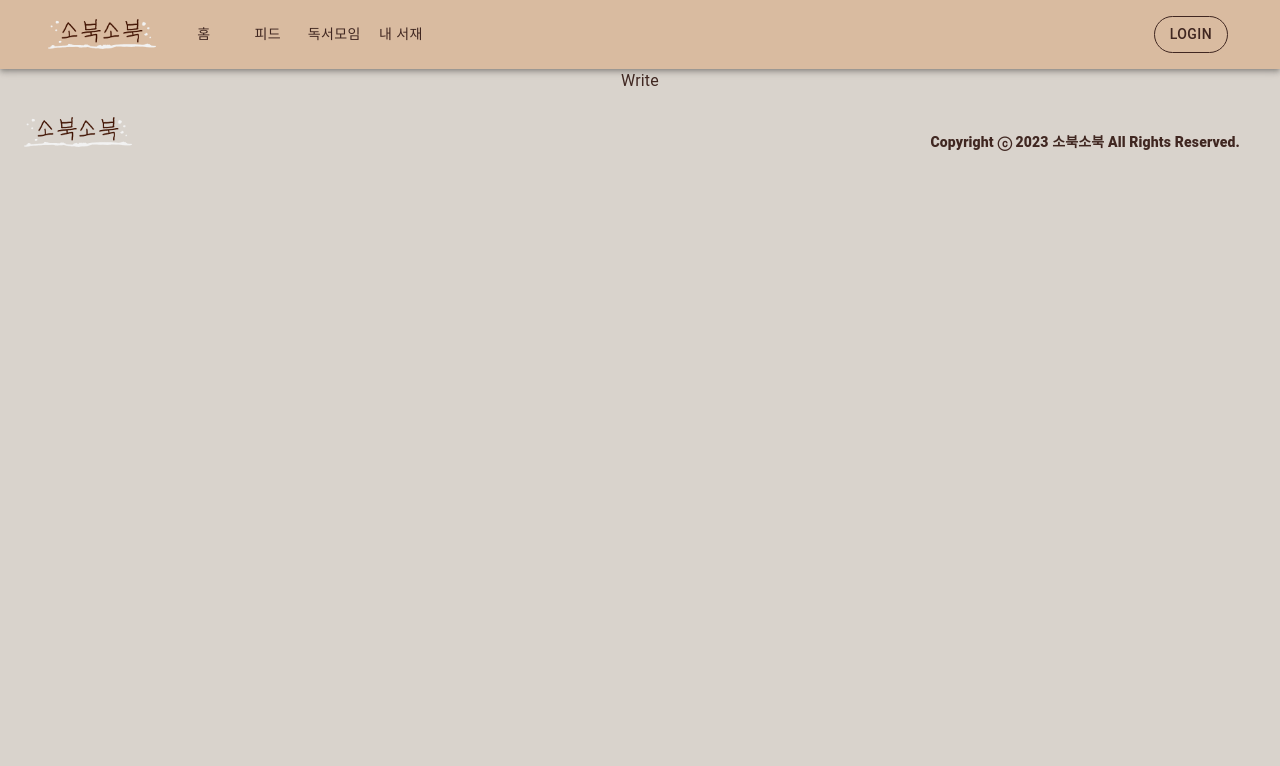
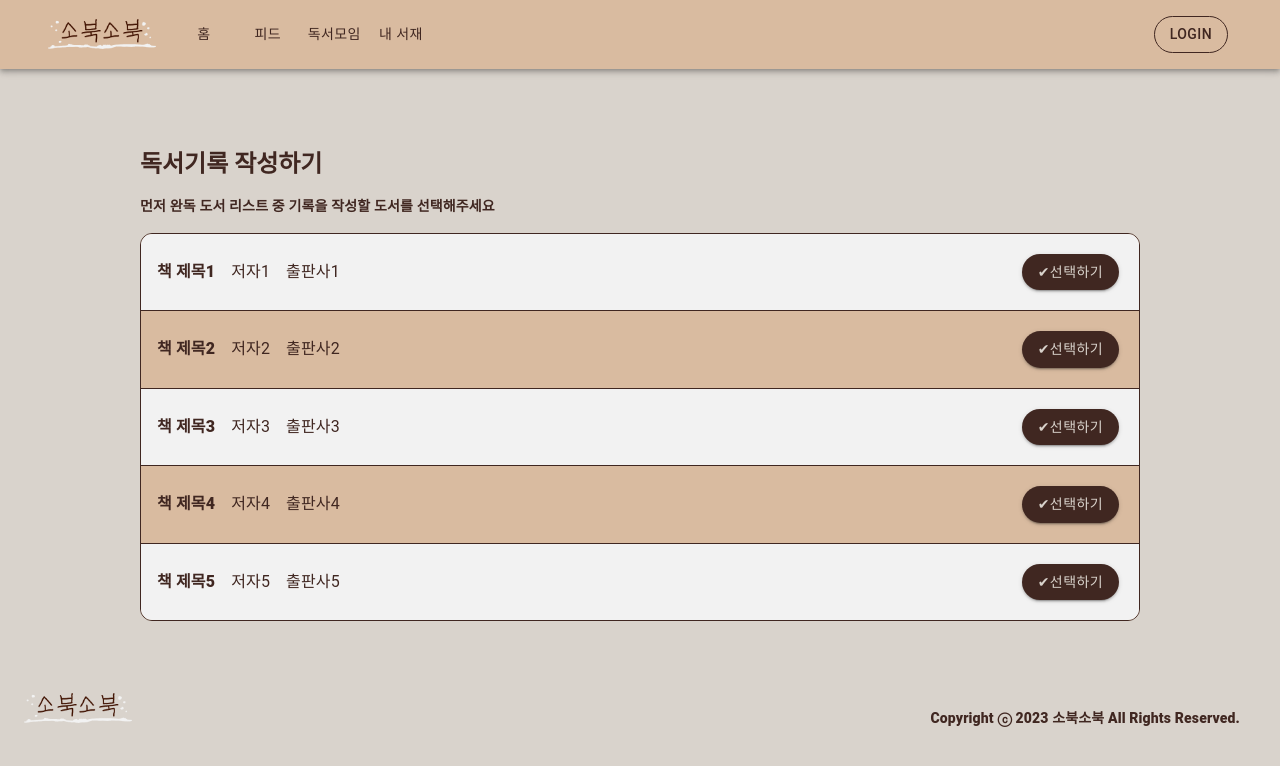
Before and after one commit to cwhite723/sobuk-sobuk, a React (Create React App) app in the folder project/client/: page /write in a window 1280 px wide. Shown: the top 766 px of the page. Built offline with nearby package versions, Linux system fonts and the light colour scheme.

Commit message:
design: Write Page base UI

```diff
--- a/project/client/src/pages/WritePage.tsx
+++ b/project/client/src/pages/WritePage.tsx
@@ -1,5 +1,174 @@
+import { Box, TextField } from "@mui/material";
+import CommonBigButton from "components/common/CommonBigButton";
+import CommonButton from "components/common/CommonButton";
+import CommonTextField from "components/common/CommonTextField";
+import CommonTitle from "components/common/CommonTitle";
+import CommonTypography from "components/common/CommonTypography";
+import React from "react";
+
+interface BookItem {
+  bookId: number;
+  bookName: string;
+  writer: string;
+  publish: string;
+}
+
 const WritePage = () => {
-  return <>Write</>;
+  const [selectBook, setSelectBook] = React.useState<BookItem | null>(null);
+
+  const bookList = [
+    { bookId: 1, bookName: "책 제목1", writer: "저자1", publish: "출판사1" },
+    { bookId: 2, bookName: "책 제목2", writer: "저자2", publish: "출판사2" },
+    { bookId: 3, bookName: "책 제목3", writer: "저자3", publish: "출판사3" },
+    { bookId: 4, bookName: "책 제목4", writer: "저자4", publish: "출판사4" },
+    { bookId: 5, bookName: "책 제목5", writer: "저자5", publish: "출판사5" },
+  ];
+
+  const handleSubmitPost = () => {
+    console.log("submit post");
+  };
+
+  const handleSelectBook = (item: BookItem) => {
+    setSelectBook(item);
+  };
+
+  const handleChangeBook = () => {
+    setSelectBook(null);
+  };
+
+  return (
+    <Box
+      sx={{
+        width: "100%",
+        display: "flex",
+        flexDirection: "column",
+        py: { xs: 4, md: 6 },
+        px: { xs: 2, md: 4 },
+        mt: 4,
+      }}
+    >
+      <CommonTitle value="독서기록 작성하기" />
+      <CommonTypography
+        value="먼저 완독 도서 리스트 중 기록을 작성할 도서를 선택해주세요"
+        variant="body2"
+        bold={true}
+      />
+      {/* 완독 도서 리스트 */}
+      {selectBook === null ? (
+        <Box
+          sx={{
+            display: "flex",
+            flexDirection: "column",
+            border: "1px solid",
+            borderRadius: 3,
+            backgroundColor: "primary.main",
+            mt: 2,
+            overflowY: "auto",
+            "::-webkit-scrollbar": {
+              display: "none",
+            },
+          }}
+        >
+          {bookList.map((item) => (
+            <Box
+              key={item.bookId}
+              sx={{
+                display: "flex",
+                justifyContent: "space-between",
+                alignItems: "center",
+                p: 2,
+                "&:not(:last-of-type)": {
+                  borderBottom: "1px solid",
+                },
+                "&:nth-of-type(odd)": {
+                  backgroundColor: "primary.light",
+                },
+              }}
+            >
+              <Box
+                sx={{
+                  display: "flex",
+                  flexDirection: { xs: "column", md: "row" },
+                }}
+              >
+                <CommonTypography
+                  value={item.bookName}
+                  variant="body1"
+                  bold={true}
+                />
+                <CommonTypography
+                  value={item.writer}
+                  variant="body1"
+                  bold={false}
+                />
+                <CommonTypography
+                  value={item.publish}
+                  variant="body1"
+                  bold={false}
+                />
+              </Box>
+
+              <Box
+                sx={{
+                  display: "flex",
+                  flexDirection: { xs: "column", md: "row" },
+                  alignItems: { xs: "end", md: "center" },
+                }}
+              >
+                <CommonButton
+                  value="✔선택하기"
+                  outline={false}
+                  onClick={() => {
+                    handleSelectBook(item);
+                  }}
+                />
+              </Box>
+            </Box>
+          ))}
+        </Box>
+      ) : (
+        <></>
+      )}
+      {/* 독서기록 작성 form */}
+      {selectBook && (
+        <Box sx={{ mt: 4 }}>
+          <Box sx={{ display: "flex", alignItems: "baseline" }}>
+            <CommonTypography
+              value={"👉" + selectBook.bookName}
+              variant="h5"
+              bold={true}
+            />
+            <CommonTypography
+              value={selectBook.writer}
+              variant="body1"
+              bold={true}
+            />
+          </Box>
+          <CommonTextField
+            id="post-title"
+            label="Post Title"
+            type="required"
+            placeholder="제목을 입력하세요"
+          />
+          <TextField
+            id="post-contents"
+            label="Post Contents"
+            type="required"
+            placeholder="내용을 입력하세요"
+            multiline
+            fullWidth
+            rows={10}
+            sx={{ mt: 2 }}
+          />
+          <CommonBigButton value="작성 완료" onClick={handleSubmitPost} />
+          <CommonBigButton
+            value="다른 책 선택하기"
+            onClick={handleChangeBook}
+          />
+        </Box>
+      )}
+    </Box>
+  );
 };
 
 export default WritePage;
```
